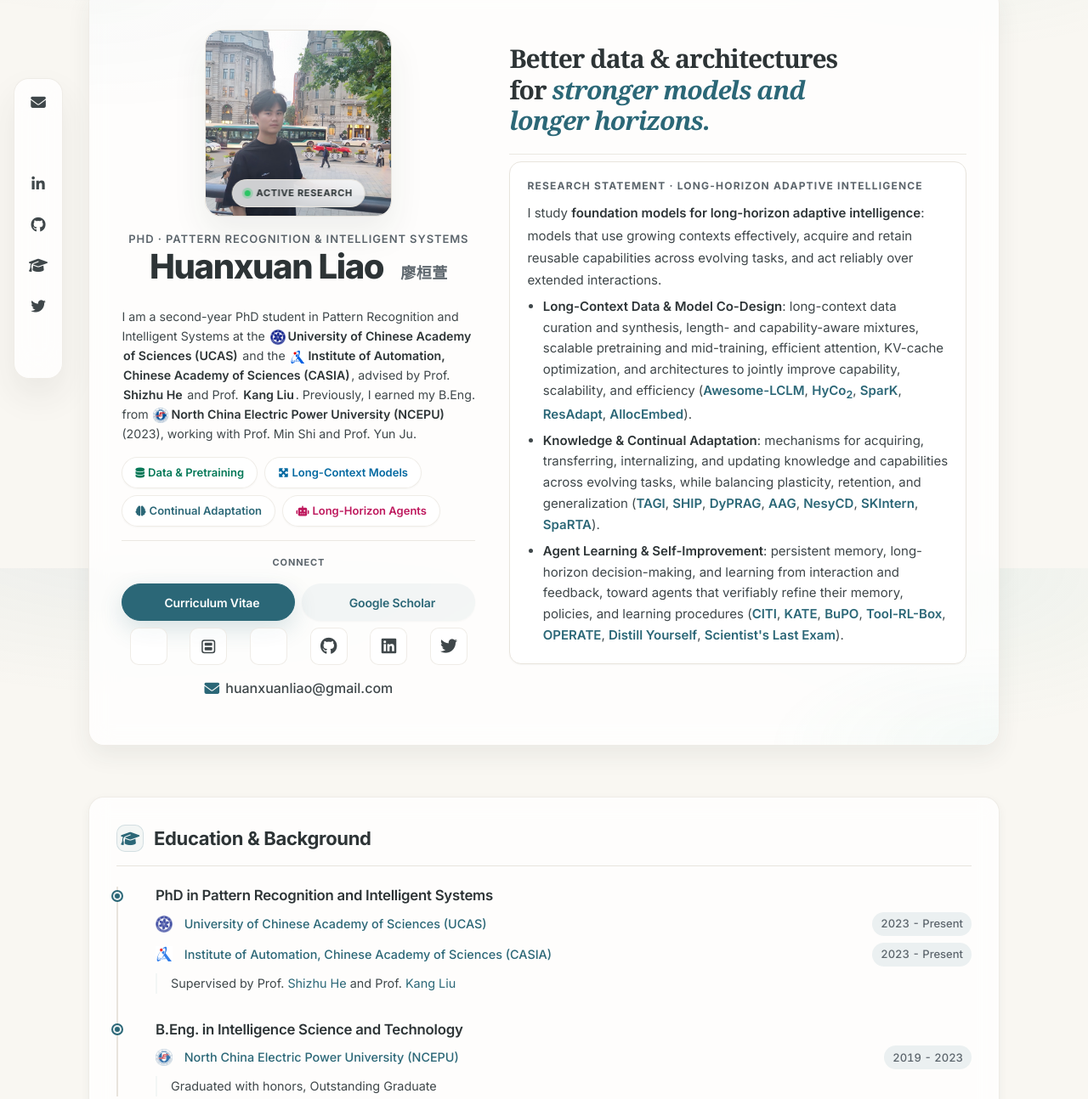
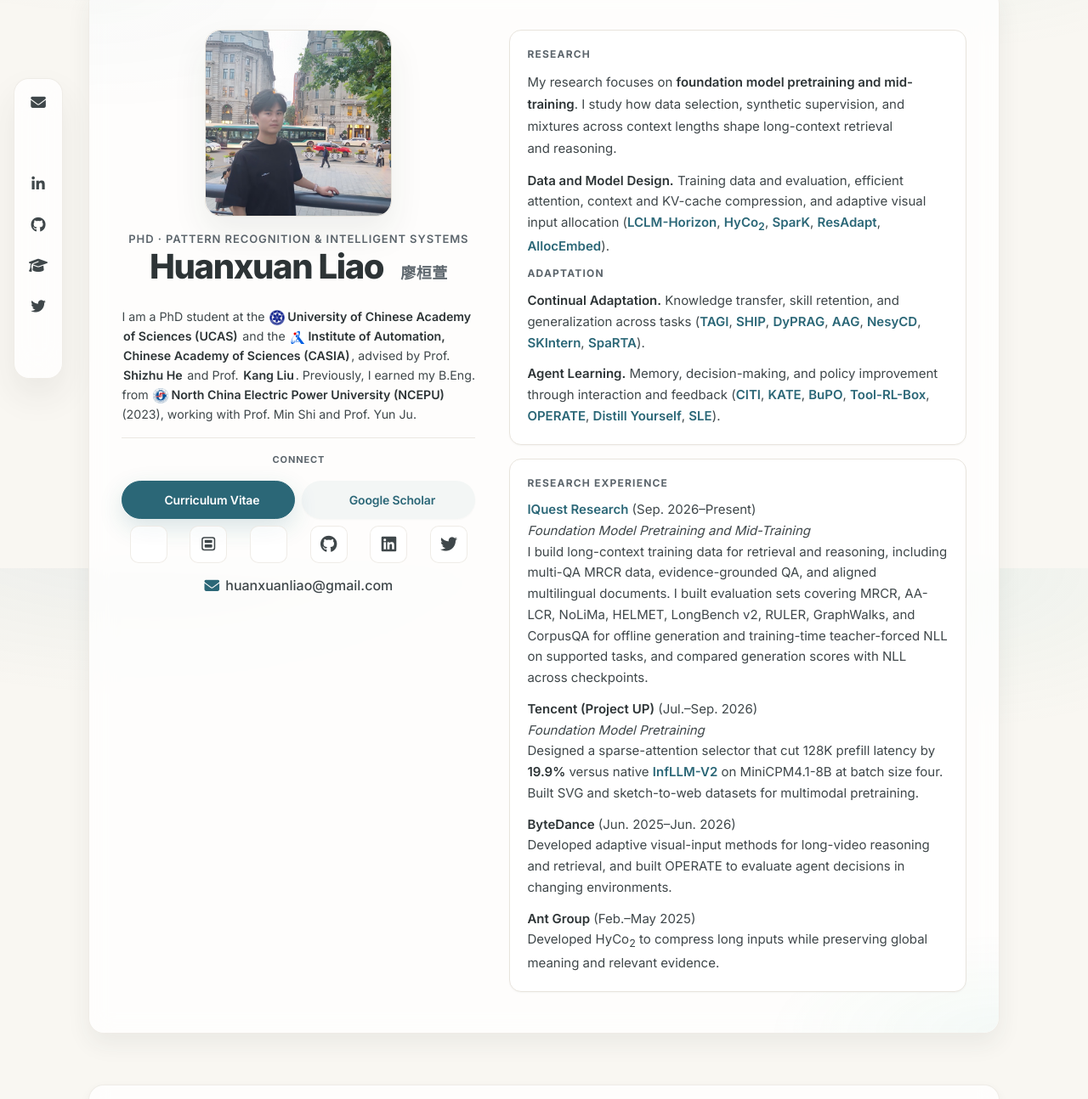
Before and after one commit to Xnhyacinth/Xnhyacinth.github.io, a plain HTML site: page index.html in a window 1280 px wide. Shown: the part 131-1425 px from the top of the page at 85% size. Drawn offline with Linux system fonts and the light colour scheme; some icons are missing.

Commit message:
Refresh research profile and CV downloads

```diff
--- a/css/style.css
+++ b/css/style.css
@@ -750,11 +750,9 @@ a.nav-dropdown-item {
 
 .hero-prose {
   text-align: left;
-  padding-top: var(--sp-2);
-  border-top: 1px solid var(--border-light);
   display: flex;
   flex-direction: column;
-  gap: var(--sp-6);
+  gap: var(--sp-4);
 }
 
 .profile-statement {
@@ -780,7 +778,12 @@ a.nav-dropdown-item {
 }
 
 .profile-statement .profile-bio {
-  margin-bottom: 0.35rem;
+  margin: 0;
+}
+
+.profile-statement .profile-bio + .profile-statement-list,
+.profile-statement-list + .profile-statement-title {
+  margin-top: var(--sp-3);
 }
 
 .profile-statement .profile-bio strong {
@@ -790,14 +793,23 @@ a.nav-dropdown-item {
 
 .profile-statement-list {
   margin: 0;
-  padding-left: 1.15rem;
+  padding: 0;
+  list-style: none;
   color: var(--text-secondary);
   font-size: 0.9375rem;
   line-height: 1.65;
 }
 
 .profile-statement-list li + li {
-  margin-top: 0.4rem;
+  margin-top: var(--sp-3);
+}
+
+.profile-statement-list p {
+  margin: 0;
+}
+
+.experience-period {
+  white-space: nowrap;
 }
 
 .profile-statement-list strong {
@@ -1102,65 +1114,6 @@ a.nav-dropdown-item {
   font-weight: 600;
 }
 
-.profile-status-badge {
-  position: absolute;
-  bottom: 10px;
-  left: 50%;
-  transform: translateX(-50%);
-  display: inline-flex;
-  align-items: center;
-  gap: 0.45rem;
-  padding: 0.4rem 0.85rem;
-  font-size: 0.6875rem;
-  font-weight: 700;
-  letter-spacing: 0.06em;
-  text-transform: uppercase;
-  white-space: nowrap;
-  color: var(--text);
-  background: var(--glass-bg);
-  border: 1px solid var(--border);
-  border-radius: var(--radius-full);
-  backdrop-filter: blur(10px);
-  -webkit-backdrop-filter: blur(10px);
-  box-shadow: var(--shadow-sm);
-  z-index: 3;
-  transition: transform 0.35s cubic-bezier(0.16, 1, 0.3, 1), border-color 0.25s ease, box-shadow 0.25s ease;
-  pointer-events: auto;
-}
-
-.profile-image-wrapper:hover .profile-status-badge {
-  transform: translateX(-50%) translateY(-2px);
-  border-color: var(--accent);
-  box-shadow: 0 4px 12px var(--accent-glow);
-}
-
-.status-dot {
-  width: 7px;
-  height: 7px;
-  border-radius: 50%;
-  background: #22c55e;
-  box-shadow: 0 0 0 3px rgba(34, 197, 94, 0.28);
-}
-
-@media (prefers-reduced-motion: no-preference) {
-  .status-dot {
-    animation: statusPulse 2.5s var(--ease) infinite;
-  }
-}
-
-@keyframes statusPulse {
-  0%,
-  100% {
-    opacity: 1;
-    transform: scale(1);
-  }
-
-  50% {
-    opacity: 0.75;
-    transform: scale(0.92);
-  }
-}
-
 .profile-bio {
   color: var(--text-secondary);
   margin-bottom: var(--sp-3);
@@ -3202,6 +3155,7 @@ a.star-count:hover {
 
   .hero-column--media,
   .hero-column--content,
+  .hero-prose,
   .hero-side-meta {
     display: contents;
   }
@@ -3243,8 +3197,12 @@ a.star-count:hover {
     text-align: center;
   }
 
-  .hero-prose {
-    order: 7;
+  .hero-prose > .profile-statement {
+    order: 4;
+  }
+
+  .hero-prose > #experience {
+    order: 6;
   }
 
   .hero-body-header {
--- a/data/publications.json
+++ b/data/publications.json
@@ -15,6 +15,7 @@
       "year": 2026,
       "type": "journal",
       "links": {
+        "paper": "https://doi.org/10.1145/3859881",
         "arxiv": "https://arxiv.org/abs/2505.15774",
         "code": "https://github.com/Xnhyacinth/HyCo2"
       },
--- a/index.html
+++ b/index.html
@@ -8,16 +8,16 @@
 
 	<title>Huanxuan Liao (廖桓萱) | Academic Homepage</title>
 	<meta name="description"
-		content="Huanxuan Liao (廖桓萱) is a PhD student at UCAS and CASIA studying foundation models for long-horizon adaptive intelligence: long-context data and models, continual adaptation, and agent learning.">
+		content="Huanxuan Liao (廖桓萱) is a PhD student at UCAS and CASIA studying foundation model pretraining, mid-training, and efficient long-context modeling.">
 	<meta name="keywords"
-		content="Huanxuan Liao, 廖桓萱, UCAS, CASIA, Foundation Models, Long-Horizon Adaptive Intelligence, Long-Context Pretraining, Data Synthesis, Efficient Attention, KV Cache, Knowledge Transfer, Continual Adaptation, Agent Learning, PhD Student">
+		content="Huanxuan Liao, 廖桓萱, UCAS, CASIA, Foundation Models, Pretraining, Mid-Training, Data Synthesis, Training Mixtures, Long-Context Modeling, Efficient Attention, Continual Adaptation, Agent Learning">
 	<meta name="author" content="Huanxuan Liao">
 	<meta name="robots" content="index, follow">
 	<link rel="canonical" href="https://xnhyacinth.github.io/">
 
 	<meta property="og:title" content="Huanxuan Liao | 廖桓萱 - PhD Student @ UCAS & CASIA">
 	<meta property="og:description"
-		content="PhD student at UCAS &amp; CASIA studying long-context data and models, continual adaptation, and agent learning for long-horizon adaptive intelligence.">
+		content="PhD student at UCAS and CASIA studying foundation model pretraining, mid-training, and efficient long-context modeling.">
 	<meta property="og:type" content="website">
 	<meta property="og:url" content="https://xnhyacinth.github.io/">
 	<meta property="og:image" content="https://xnhyacinth.github.io/assets/img/huanxuan-liao-profile.jpg">
@@ -30,7 +30,7 @@
 	<meta name="twitter:card" content="summary_large_image">
 	<meta name="twitter:title" content="Huanxuan Liao | 廖桓萱 - PhD Student @ UCAS & CASIA">
 	<meta name="twitter:description"
-		content="PhD student at UCAS &amp; CASIA studying long-context data and models, continual adaptation, and agent learning for long-horizon adaptive intelligence.">
+		content="PhD student at UCAS and CASIA studying foundation model pretraining, mid-training, and efficient long-context modeling.">
 	<meta name="twitter:image" content="https://xnhyacinth.github.io/assets/img/huanxuan-liao-profile.jpg">
 	<meta name="twitter:image:alt" content="Huanxuan Liao (廖桓萱) profile photo">
 	<meta name="twitter:creator" content="@xn_hyacinth">
@@ -59,11 +59,11 @@
 			} catch (e) { /* ignore */ }
 		})();
 	</script>
-	<link rel="preload" href="css/style.css?v=20260928-connect-grid" as="style">
+	<link rel="preload" href="css/style.css?v=20261118-research-copy" as="style">
 	<link rel="preload" href="js/main.js" as="script">
 	<link rel="preload" href="assets/img/huanxuan-liao-profile-640.jpg" as="image" fetchpriority="high">
 
-	<link rel="stylesheet" href="css/style.css?v=20260928-connect-grid">
+	<link rel="stylesheet" href="css/style.css?v=20261118-research-copy">
 	<link rel="stylesheet" href="https://cdnjs.cloudflare.com/ajax/libs/font-awesome/6.4.0/css/all.min.css">
 	<link rel="stylesheet" href="https://cdn.jsdelivr.net/gh/jpswalsh/academicons@1.9.4/css/academicons.min.css">
 
@@ -121,10 +121,11 @@
 					"https://www.linkedin.com/in/huanxuan-liao-09ab8b341/"
 				],
 				"knowsAbout": [
-					"Long-Context Data and Model Co-Design",
 					"Foundation Model Pretraining",
-					"Knowledge and Continual Adaptation",
-					"Agent Learning and Self-Improvement",
+					"Mid-Training",
+					"Long-Context Modeling",
+					"Continual Adaptation",
+					"Agent Learning",
 					"KV-Cache Optimization",
 					"Sparse Attention"
 				]
@@ -283,10 +284,6 @@
 							<img src="assets/img/huanxuan-liao-profile-640.jpg" alt="Huanxuan Liao (廖桓萱) profile photo"
 								class="profile-image" width="220" height="220" loading="eager" decoding="async"
 								fetchpriority="high">
-							<div class="profile-status-badge" title="Currently researching">
-								<span class="status-dot" aria-hidden="true"></span>
-								<span class="status-text">Active research</span>
-							</div>
 						</div>
 						<header class="hero-body-header">
 							<p class="hero-kicker">PhD · Pattern Recognition &amp; Intelligent Systems</p>
@@ -296,7 +293,7 @@
 							</h1>
 						</header>
 						<p class="profile-bio hero-bio">
-							I am a second-year PhD student in Pattern Recognition and Intelligent Systems at the <a
+							I am a PhD student at the <a
 								href="https://www.ucas.ac.cn/"><img src="assets/img/ucas.png" alt="UCAS"
 									class="inline-logo">University of Chinese Academy of Sciences (UCAS)</a>
 							and the <a href="https://www.ia.ac.cn/"><img src="assets/img/casia.svg" alt="CASIA"
@@ -310,18 +307,6 @@
 							working with
 							Prof. Min Shi and Prof. Yun Ju.
 						</p>
-						<div class="hero-side-meta">
-							<div class="research-tags" aria-label="Research focus areas">
-								<span class="research-tag tag-efficient" data-tooltip="Data synthesis, mixture design, pretraining, and mid-training"><i
-										class="fas fa-database" aria-hidden="true"></i> Data &amp; Pretraining</span>
-								<span class="research-tag tag-longcontext" data-tooltip="Efficient attention, KV-cache optimization, and model architecture"><i
-										class="fas fa-expand-arrows-alt" aria-hidden="true"></i> Long-Context Models</span>
-								<span class="research-tag tag-llm" data-tooltip="Knowledge transfer, retention, and continual learning"><i
-										class="fas fa-brain" aria-hidden="true"></i> Continual Adaptation</span>
-								<span class="research-tag tag-reasoning" data-tooltip="Persistent memory, long-horizon decisions, and learning from feedback"><i
-										class="fas fa-robot" aria-hidden="true"></i> Long-Horizon Agents</span>
-							</div>
-						</div>
 						<aside class="hero-aside" aria-label="Profiles and contact">
 							<div class="hero-connect">
 								<p class="hero-aside-label">Connect</p>
@@ -368,31 +353,29 @@
 						</aside>
 					</div>
 					<div class="hero-column hero-column--content">
-						<p class="hero-tagline">Better data &amp; architectures for <em>stronger models and longer horizons.</em></p>
 						<div class="hero-prose">
 							<div class="profile-statement">
-								<h2 class="profile-statement-title">Research statement · Long-Horizon Adaptive Intelligence</h2>
+								<h2 class="profile-statement-title">Research</h2>
 								<p class="profile-bio">
-									I study <strong>foundation models for long-horizon adaptive intelligence</strong>:
-									models that use growing contexts effectively, acquire and retain reusable capabilities
-									across evolving tasks, and act reliably over extended interactions.
+									My research focuses on <strong>foundation model pretraining and mid-training</strong>.
+									I study how data selection, synthetic supervision, and mixtures across context lengths shape long-context
+									retrieval and reasoning.
 								</p>
-								<ul class="profile-statement-list">
+								<ul class="profile-statement-list" role="list">
 									<li>
-										<strong>Long-Context Data &amp; Model Co-Design</strong>:
-										long-context data curation and synthesis, length- and capability-aware mixtures,
-										scalable pretraining and mid-training, efficient attention, KV-cache optimization,
-										and architectures to jointly improve capability, scalability, and efficiency
-										(<a href="https://github.com/Xnhyacinth/Awesome-LLM-Long-Context-Modeling">Awesome-LCLM</a>,
-										<a href="https://arxiv.org/abs/2505.15774">HyCo<sub>2</sub></a>,
-										<a href="https://arxiv.org/abs/2508.15212">SparK</a>,
+										<strong>Data and Model Design.</strong> Training data and evaluation, efficient attention,
+										context and KV-cache compression, and adaptive visual input allocation
+										(<a href="https://arxiv.org/abs/2503.17407">LCLM-Horizon</a>,
+										<a href="https://doi.org/10.1145/3859881">HyCo<sub>2</sub></a>,
+										<a href="https://ojs.aaai.org/index.php/AAAI/article/view/40466">SparK</a>,
 										<a href="projects/ResAdapt/">ResAdapt</a>,
 										<a href="https://arxiv.org/abs/2609.01778">AllocEmbed</a>).
 									</li>
+								</ul>
+								<h3 class="profile-statement-title">Adaptation</h3>
+								<ul class="profile-statement-list" role="list">
 									<li>
-										<strong>Knowledge &amp; Continual Adaptation</strong>:
-										mechanisms for acquiring, transferring, internalizing, and updating knowledge and capabilities
-										across evolving tasks, while balancing plasticity, retention, and generalization
+										<strong>Continual Adaptation.</strong> Knowledge transfer, skill retention, and generalization across tasks
 										(<a href="projects/TAGI/">TAGI</a>,
 										<a href="https://aclanthology.org/2026.acl-long.1269/">SHIP</a>,
 										<a href="https://arxiv.org/abs/2503.23895">DyPRAG</a>,
@@ -402,16 +385,52 @@
 										<a href="https://aclanthology.org/2026.acl-long.334/">SpaRTA</a>).
 									</li>
 									<li>
-										<strong>Agent Learning &amp; Self-Improvement</strong>:
-										persistent memory, long-horizon decision-making, and learning from interaction and feedback,
-										toward agents that verifiably refine their memory, policies, and learning procedures
+										<strong>Agent Learning.</strong> Memory, decision-making, and policy improvement
+										through interaction and feedback
 										(<a href="https://arxiv.org/abs/2409.13202">CITI</a>,
 										<a href="https://aclanthology.org/2026.findings-acl.710/">KATE</a>,
 										<a href="https://arxiv.org/abs/2512.19673">BuPO</a>,
 										<a href="https://arxiv.org/abs/2606.26027">Tool-RL-Box</a>,
 										<a href="https://github.com/Xnhyacinth/OPERATE">OPERATE</a>,
 										<a href="https://quantaalpha.com/Distill-Yourself/">Distill Yourself</a>,
-										<a href="https://github.com/Geniusyingmanji/ScientistsLastExam">Scientist's Last Exam</a>).
+										<a href="https://github.com/Geniusyingmanji/ScientistsLastExam">SLE</a>).
+									</li>
+								</ul>
+							</div>
+							<div class="profile-statement" id="experience">
+								<h2 class="profile-statement-title">Research Experience</h2>
+								<ul class="profile-statement-list" role="list">
+									<li>
+										<strong><a href="https://iquestlab.github.io/">IQuest Research</a></strong>
+										<span class="experience-period">(<time datetime="2026-09">Sep. 2026</time>–Present)</span>
+										<p><em>Foundation Model Pretraining and Mid-Training</em></p>
+										<p>
+											I build long-context training data for retrieval and reasoning, including multi-QA MRCR data,
+											evidence-grounded QA, and aligned multilingual documents. I built evaluation sets covering MRCR, AA-LCR,
+											NoLiMa, HELMET, LongBench v2, RULER, GraphWalks, and CorpusQA for offline generation and training-time
+											teacher-forced NLL on supported tasks, and compared generation scores with NLL across checkpoints.
+										</p>
+									</li>
+									<li>
+										<strong>Tencent (Project UP)</strong>
+										<span class="experience-period">(<time datetime="2026-07">Jul.</time>–<time datetime="2026-09">Sep. 2026</time>)</span>
+										<p><em>Foundation Model Pretraining</em></p>
+										<p>
+											Designed a sparse-attention selector that cut 128K prefill latency by
+											<strong>19.9%</strong> versus native <a href="https://arxiv.org/abs/2509.24663">InfLLM-V2</a>
+											on MiniCPM4.1-8B at batch size four. Built SVG and sketch-to-web datasets for multimodal pretraining.
+										</p>
+									</li>
+									<li>
+										<strong>ByteDance</strong>
+										<span class="experience-period">(<time datetime="2025-06">Jun. 2025</time>–<time datetime="2026-06">Jun. 2026</time>)</span>
+										<p>Developed adaptive visual-input methods for long-video reasoning and retrieval,
+											and built OPERATE to evaluate agent decisions in changing environments.</p>
+									</li>
+									<li>
+										<strong>Ant Group</strong>
+										<span class="experience-period">(<time datetime="2025-02">Feb.</time>–<time datetime="2025-05">May 2025</time>)</span>
+										<p>Developed HyCo<sub>2</sub> to compress long inputs while preserving global meaning and relevant evidence.</p>
 									</li>
 								</ul>
 							</div>
@@ -427,7 +446,7 @@
 			<div class="section-card reveal">
 				<h2 class="section-title">
 					<i class="fas fa-graduation-cap"></i>
-					Education & Background
+					Education
 				</h2>
 				<div class="timeline">
 					<div class="timeline-item">
@@ -476,7 +495,7 @@
 			<div class="section-card reveal">
 				<h2 class="section-title">
 					<i class="fas fa-newspaper"></i>
-					Recent News
+					News
 				</h2>
 				<ul class="news-list">
 					<li class="news-item">
@@ -487,7 +506,7 @@
 									(Doctoral Student Special Plan)</strong>.</p>
 							<p class="news-headline"><span class="news-type type-paper">Paper</span>
 								One paper accepted to <span class="news-badge badge-tois">ACM TOIS'26</span>.
-								<a href="https://arxiv.org/abs/2505.15774">HyCo<sub>2</sub></a> <span class="news-role">(first author)</span>.</p>
+								<a href="https://doi.org/10.1145/3859881">HyCo<sub>2</sub></a> <span class="news-role">(first author)</span>.</p>
 						</div>
 					</li>
 					<li class="news-item">
@@ -641,8 +660,8 @@
 					</div>
 					<div class="filter-controls" role="group" aria-label="Research area">
 						<button type="button" class="filter-btn active" data-filter="all" aria-pressed="true">All research</button>
-						<button type="button" class="filter-btn" data-filter="long-context" aria-pressed="false">Long context</button>
-						<button type="button" class="filter-btn" data-filter="knowledge-adaptation" aria-pressed="false">Knowledge &amp; adaptation</button>
+						<button type="button" class="filter-btn" data-filter="long-context" aria-pressed="false">Data and model design</button>
+						<button type="button" class="filter-btn" data-filter="knowledge-adaptation" aria-pressed="false">Continual adaptation</button>
 						<button type="button" class="filter-btn" data-filter="agent-learning" aria-pressed="false">Agent learning</button>
 					</div>
 					<div class="publication-refinements">
@@ -669,18 +688,18 @@
 
 				<div class="publications-container">
 					<section class="publication-category" data-category="long-context" aria-labelledby="long-context-title">
-						<h3 class="category-title" id="long-context-title">Long-Context Data &amp; Model Co-Design <span class="category-count"></span></h3>
-						<p class="category-description">Building foundation models that use growing contexts effectively and efficiently at scale.</p>
+						<h3 class="category-title" id="long-context-title">Data and Model Design <span class="category-count"></span></h3>
+						<p class="category-description">Training data, evaluation, model efficiency, and input allocation.</p>
 						<ul class="publication-list" id="long-context-papers"></ul>
 					</section>
 					<section class="publication-category" data-category="knowledge-adaptation" aria-labelledby="knowledge-adaptation-title">
-						<h3 class="category-title" id="knowledge-adaptation-title">Knowledge &amp; Continual Adaptation <span class="category-count"></span></h3>
-						<p class="category-description">Acquiring, transferring, and retaining knowledge and capabilities across evolving tasks.</p>
+						<h3 class="category-title" id="knowledge-adaptation-title">Continual Adaptation <span class="category-count"></span></h3>
+						<p class="category-description">Knowledge transfer, skill retention, and cross-task generalization.</p>
 						<ul class="publication-list" id="knowledge-adaptation-papers"></ul>
 					</section>
 					<section class="publication-category" data-category="agent-learning" aria-labelledby="agent-learning-title">
-						<h3 class="category-title" id="agent-learning-title">Agent Learning &amp; Self-Improvement <span class="category-count"></span></h3>
-						<p class="category-description">Learning from interaction and feedback toward reliable, adaptive decision-making.</p>
+						<h3 class="category-title" id="agent-learning-title">Agent Learning <span class="category-count"></span></h3>
+						<p class="category-description">Memory, tool use, and learning from interaction and feedback.</p>
 						<ul class="publication-list" id="agent-learning-papers"></ul>
 					</section>
 					<p class="pub-empty" id="pub-empty" hidden>No publications match your filters. Try another research area or search term.</p>
```
Also changed, not shown: 4 other files.
